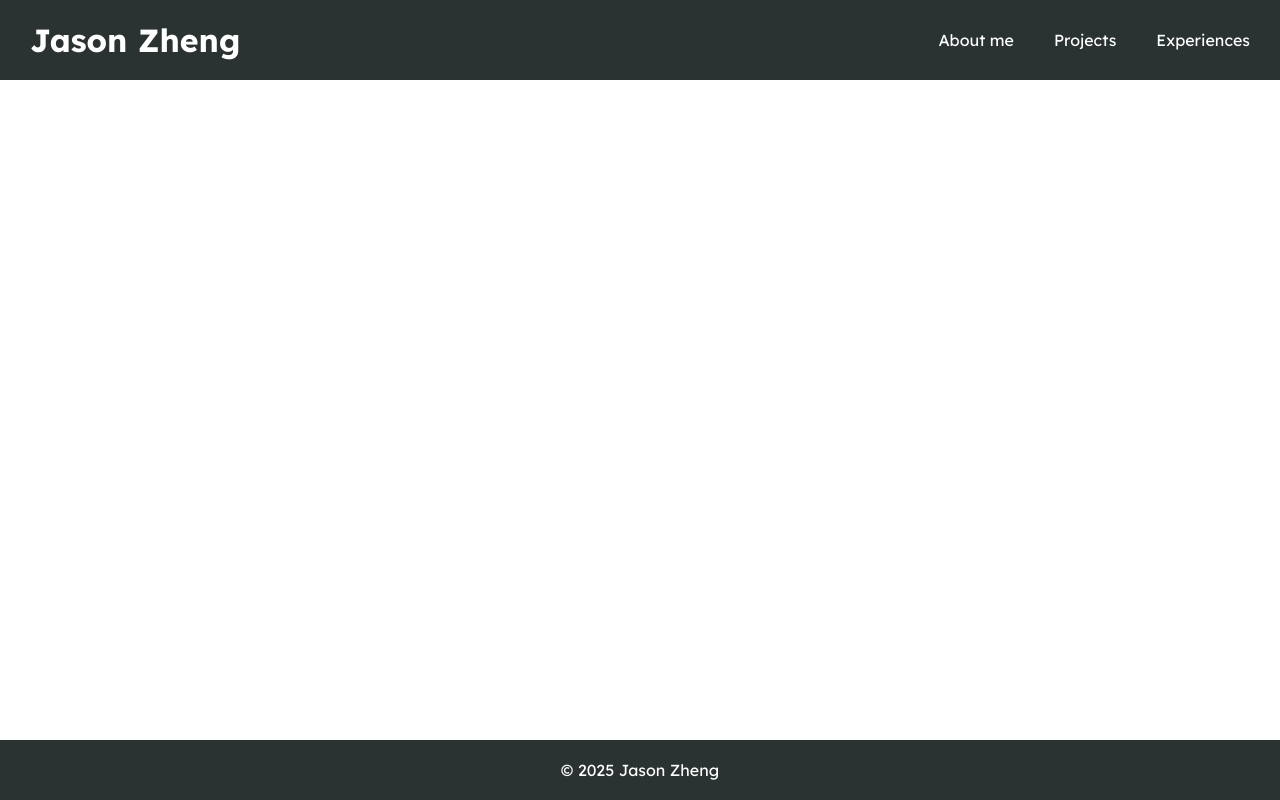
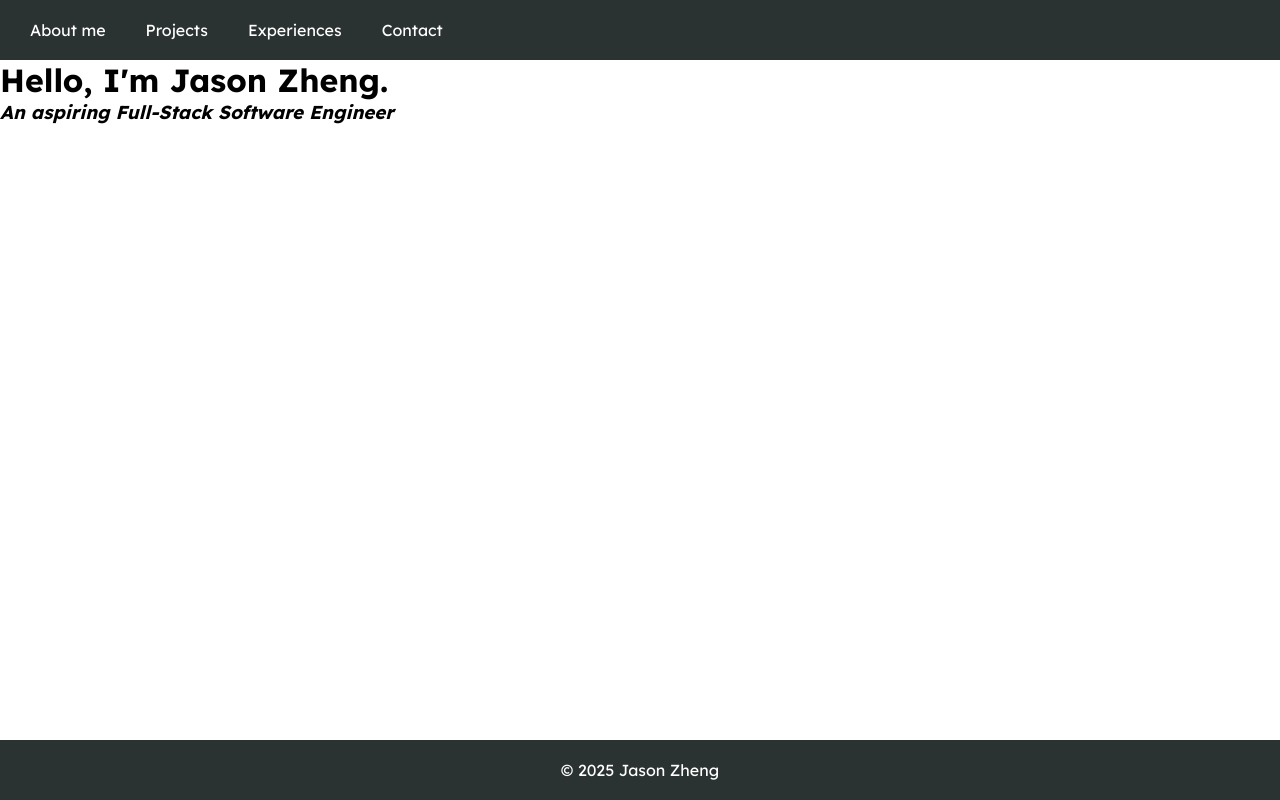
Before and after one commit to zhengjason0814/zhengjason0814.github.io, a plain HTML site: page index.html in a window 1280 px wide. Drawn offline with Linux system fonts and the light colour scheme.

Commit message:
added hero section

```diff
--- a/index.html
+++ b/index.html
@@ -8,15 +8,20 @@
     <link rel="icon" type="image/png" href="./images/leaf.png">
 </head>
 <body>
-    <div class="header">
-        <h1 class="logo">Jason Zheng</h1>
-        <div class="links">
-            <a href="#">About me</a>
-            <a href="#">Projects</a>
-            <a href="#">Experiences</a>
+    <div class="hero">
+        <div class="header">
+            <div class="links">
+                <a href="#">About me</a>
+                <a href="#">Projects</a>
+                <a href="#">Experiences</a>
+                <a href="#">Contact</a>
+            </div>
+        </div>
+        <div class="center-hero-content">
+            <h1>Hello, I'm Jason Zheng.</h1>
+            <h3><em>An aspiring Full-Stack Software Engineer</em></h3>
         </div>
     </div>
-
     <div class="footer">
         <p class="credit">© 2025 Jason Zheng</p>
     </div>
```
